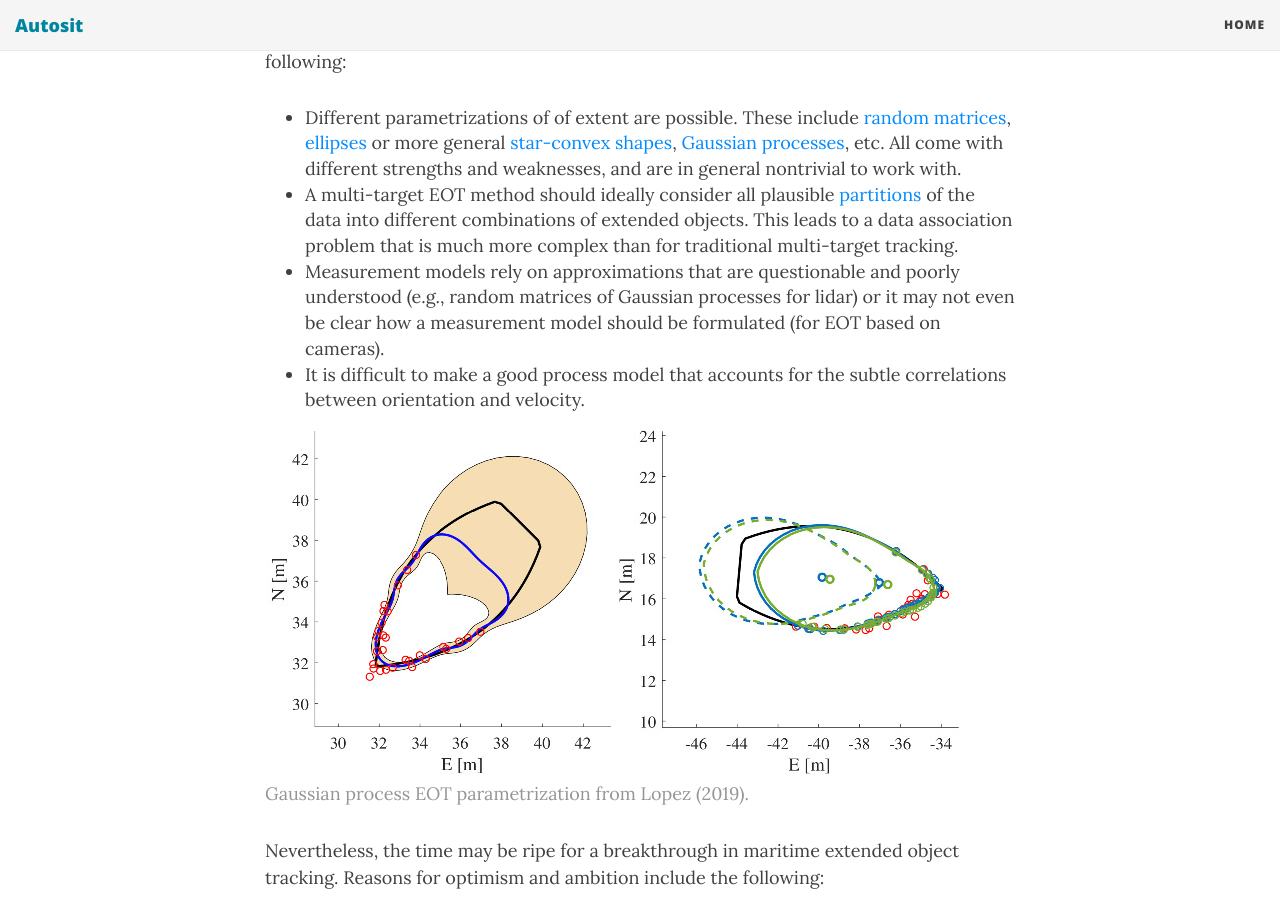
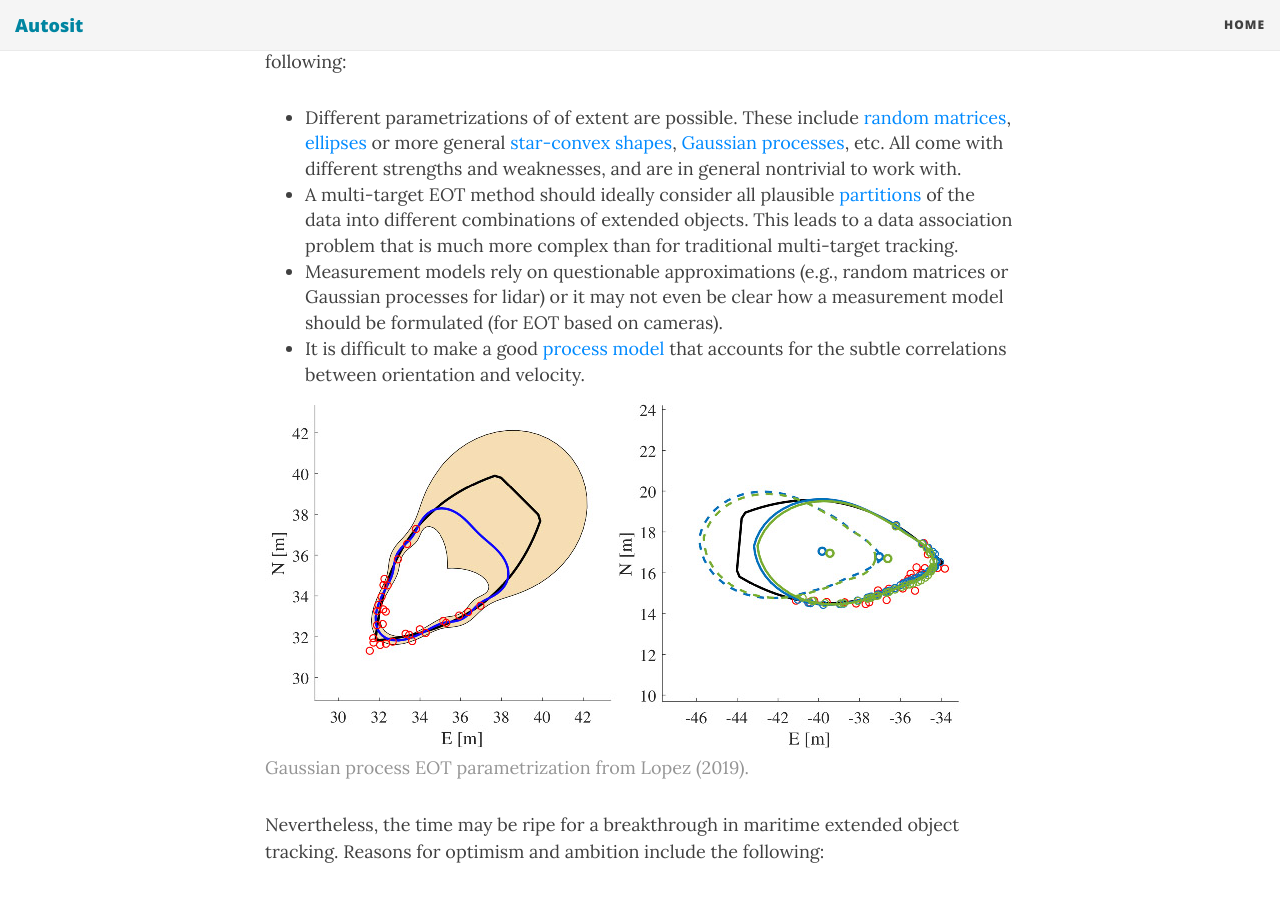
Before and after one commit to autosit/autosit.github.io, a Jekyll site: the page built from _posts/2020-04-08-multisensor-eot.md, in a window 1280 px wide and 900 px high, scrolled down 1110 px. Built offline with Jekyll 4.4.1, drawn with Linux system fonts in a browser that asks for light colours; nearby versions of some CDN libraries.

Commit message:
further revisions ms eot

```diff
--- a/_posts/2020-04-08-multisensor-eot.md
+++ b/_posts/2020-04-08-multisensor-eot.md
@@ -18,8 +18,8 @@ While the traditional tracking methods from the 70s and 80s have assumed that al
 
 * Different parametrizations of of extent are possible. These include [random matrices], [ellipses] or more general [star-convex shapes], [Gaussian processes], etc. All come with different strengths and weaknesses, and are in general nontrivial to work with.
 * A multi-target EOT method should ideally consider all plausible [partitions] of the data into different combinations of extended objects. This leads to a data association problem that is much more complex than for traditional multi-target tracking.
-* Measurement models rely on approximations that are questionable and poorly understood (e.g., random matrices of Gaussian processes for lidar) or it may not even be clear how a measurement model should be formulated (for EOT based on cameras).
-* It is difficult to make a good process model that accounts for the subtle correlations between orientation and velocity.
+* Measurement models rely on questionable approximations (e.g., random matrices or Gaussian processes for lidar) or it may not even be clear how a measurement model should be formulated (for EOT based on cameras).
+* It is difficult to make a good [process model] that accounts for the subtle correlations between orientation and velocity.
 
 |<img src="{{site.url}}/assets/gpeot.jpg" width="700"> |
 | <span style="color:#959595">Gaussian process EOT parametrization from Lopez (2019). </span>|
```
Also changed, not shown: other parts of _posts/2020-04-08-multisensor-eot.md (+1 -0 lines).
